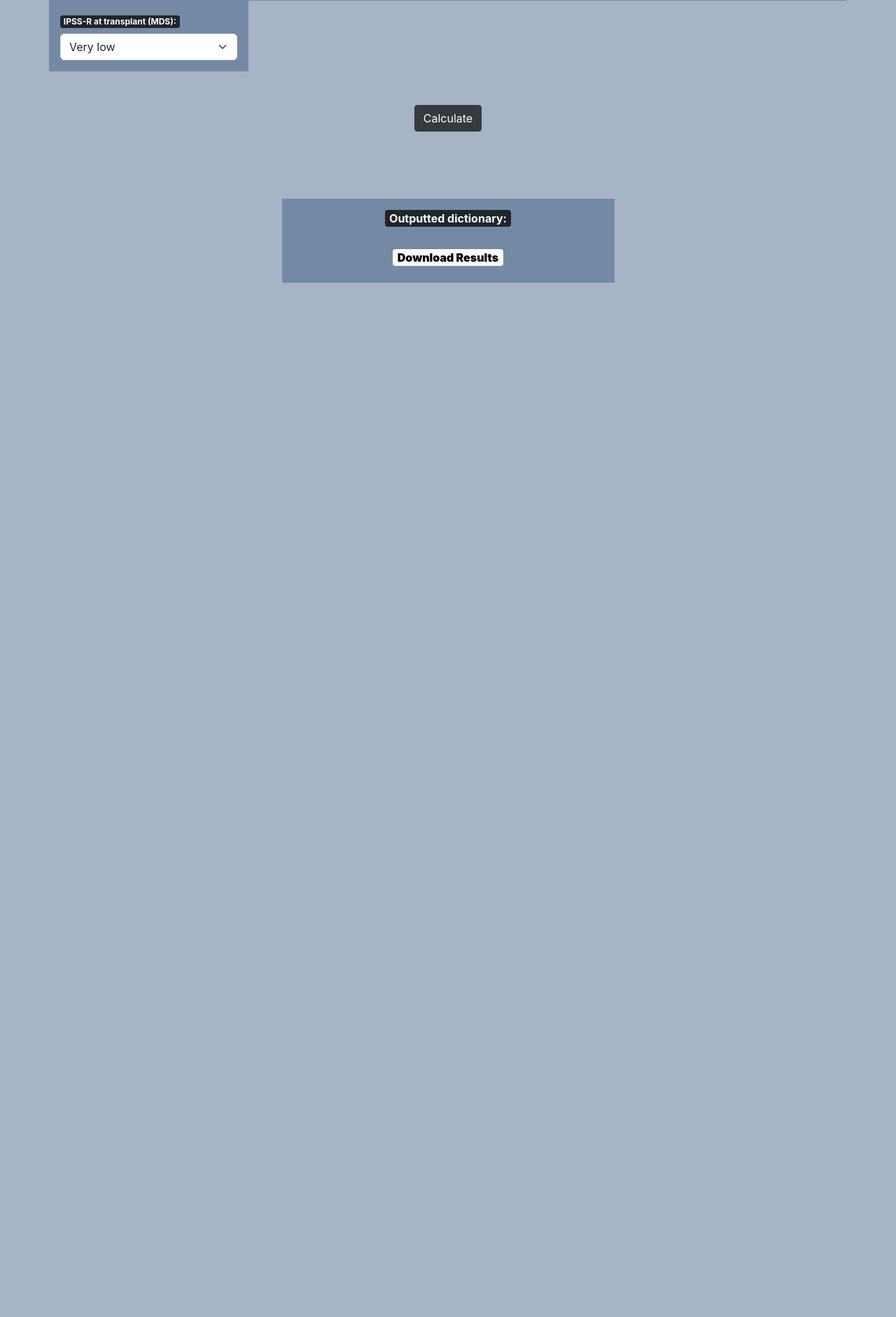
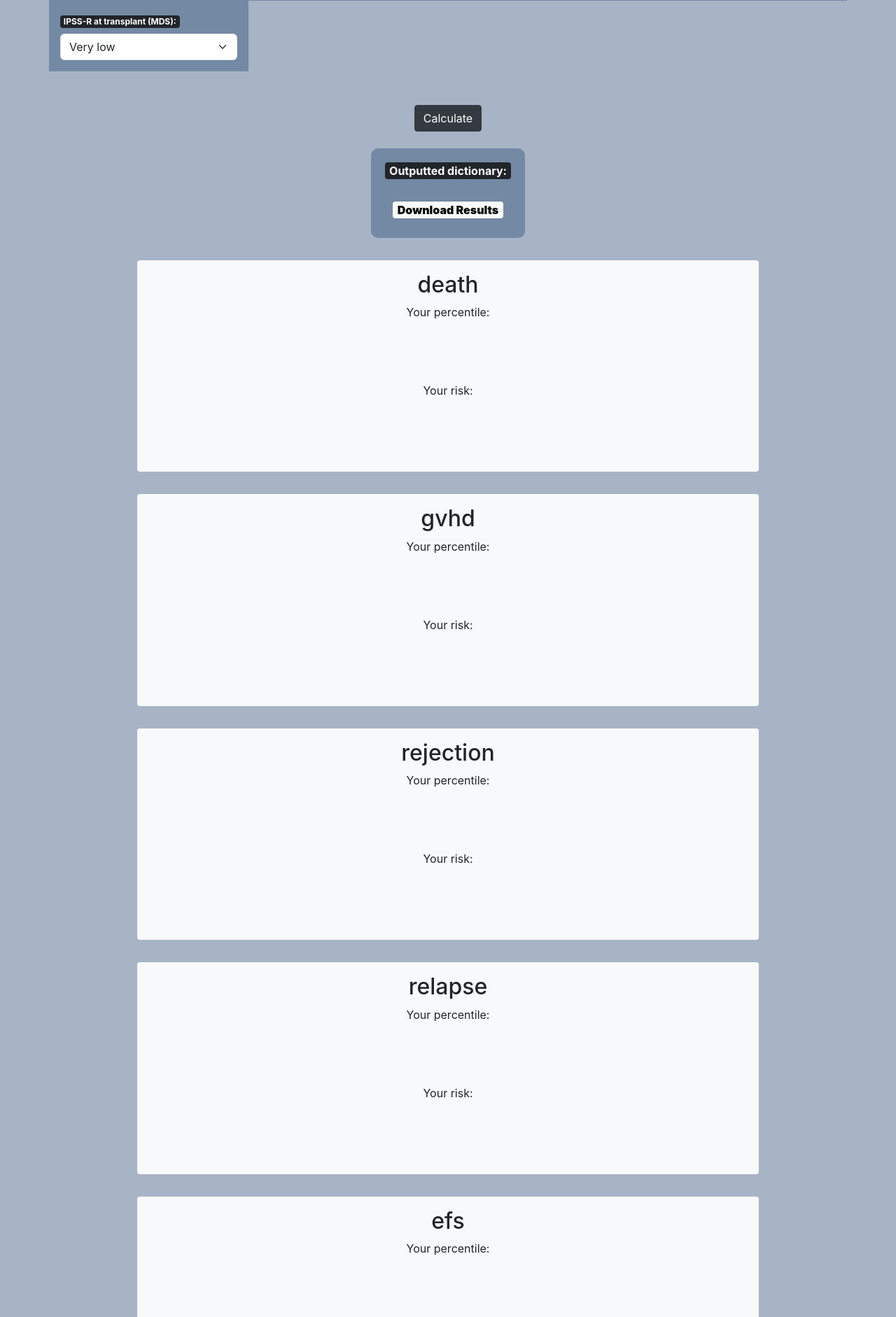
Before and after one commit to louzounlab/EFS, a Flask app: template app/templates/index.html in a window 1280 px wide. Shown: the part 1849-3731 px from the top of the page at 70% size. Before the commit the page ends 2253 px from the top, so only its background shows below. Run offline with Flask 3, Linux system fonts and the light colour scheme; the template is opened without the code that fills it: most values are stand-ins (such as "Sample title", 1, 10 or a date in 2020); some libraries are stand-ins or nearby versions.

Commit message:
added heatmap boxes under Download Results

```diff
--- a/app/templates/index.html
+++ b/app/templates/index.html
@@ -437,26 +437,110 @@
                 <button class="btn btn-dark bottom-submit" type="submit" tabindex="17">Calculate</button>
             </div>
             <br>
-            <br>
-            <br>
-            <br>
         </form>
         {% if result %}
-            <div class="row justify-content-center">
-                <div class="col-md-5 p-3 margin-sides" style="text-align: center; background-color: rgb(116, 137, 164);">
+            <div class="d-flex justify-content-center align-items-center flex-column" style="min-height: 100vh;">
+                <div class="text-center mb-3" style="background-color: rgb(116, 137, 164); padding: 20px; border-radius: 10px;">
                     <label for="output" class="form-label badge text-bg-dark" style="font-size: 16px;">
-                        Outputted dictionary:</label>
-                    <br>
-                    <br>
-                    <a href="{{ result }}" id="output" download="output" class="form-label badge text-bg-light"
-                       style="font-size: 16px;">
-                        <b>Download Results</b></a>
+                        Outputted dictionary:
+                    </label>
+                    <br><br>
+                    <a href="{{ result }}" id="output" download="output" class="form-label badge text-bg-light" style="font-size: 16px;">
+                        <b>Download Results</b>
+                    </a>
                 </div>
+                <div id="sections" class="w-100 d-flex flex-column align-items-center"></div>
             </div>
-            <br>
-            <br>
-            <br>
-            <br>
+            <script>
+                const resultPath = "{{ result }}";
+
+                // Function to fetch JSON data from the file
+                async function fetchJsonData(filePath) {
+                    const response = await fetch(filePath);
+                    const data = await response.json();
+                    return data;
+                }
+
+                const titles = [
+                    { key: 'dead1y', display: 'death' },
+                    { key: 'gvhd1y', display: 'gvhd' },
+                    { key: 'rej1y', display: 'rejection' },
+                    { key: 'rel1y', display: 'relapse' },
+                    { key: 'efs1y', display: 'efs' }
+                ];
+
+                function createSections() {
+                    const sectionsContainer = document.getElementById('sections');
+                    sectionsContainer.innerHTML = '';
+                    titles.forEach((titleObj, index) => {
+                        const section = document.createElement('div');
+                        section.classList.add('section', 'text-center', 'p-3', 'my-3', 'bg-light', 'rounded');
+                        section.style.width = '80%';
+                        section.innerHTML = `
+                            <h2>${titleObj.display}</h2>
+                            <div class="result">
+                                <p>Your percentile:</p>
+                                <canvas id="percentileCanvas${index}" width="300" height="50"></canvas>
+                                <p id="percentileText${index}"></p>
+                            </div>
+                            <div class="result">
+                                <p>Your risk:</p>
+                                <canvas id="riskCanvas${index}" width="300" height="50"></canvas>
+                                <p id="riskText${index}"></p>
+                            </div>
+                        `;
+                        sectionsContainer.appendChild(section);
+                    });
+                }
+
+                async function showSectionsAndCalculate() {
+                    createSections();
+                    const result = await fetchJsonData(resultPath);
+                    generateRiskAndPercentile(result);
+                }
+
+                function generateRiskAndPercentile(data) {
+                    titles.forEach((titleObj, index) => {
+                        const entry = data[titleObj.key];
+                        const risk = entry.bin_risk;
+                        const percentileRange = entry.percentile;
+
+                        drawBar(`percentileCanvas${index}`, parsePercentileRange(percentileRange) / 100, `percentileText${index}`, `You are in the ${percentileRange} percentile`);
+                        drawBar(`riskCanvas${index}`, risk, `riskText${index}`, `You have a risk of ${(risk * 100).toFixed(2)}% `);
+                    });
+                }
+
+                function parsePercentileRange(percentileRange) {
+                    const [min, max] = percentileRange.split('-').map(Number);
+                    return (min + max) / 2;
+                }
+
+                function drawBar(canvasId, value, textId, text) {
+                    const canvas = document.getElementById(canvasId);
+                    const ctx = canvas.getContext('2d');
+                    const gradient = ctx.createLinearGradient(0, 0, canvas.width, 0);
+
+                    gradient.addColorStop(0, 'green');
+                    gradient.addColorStop(0.5, 'yellow');
+                    gradient.addColorStop(1, 'red');
+
+                    ctx.clearRect(0, 0, canvas.width, canvas.height);
+                    ctx.fillStyle = gradient;
+                    ctx.fillRect(0, 0, canvas.width, canvas.height);
+
+                    // Draw the indicator line
+                    ctx.fillStyle = 'black';
+                    ctx.fillRect(value * canvas.width - 1, 0, 2, canvas.height);
+
+                    document.getElementById(textId).innerText = text;
+                }
+
+                // Call the function to show sections and calculate values after the page loads
+                document.addEventListener('DOMContentLoaded', showSectionsAndCalculate);
+            </script>
         {% endif %}
+
+
+
     </div>
 {% endblock %}
```
Also changed, not shown: app/static/output/empty.txt (deleted), app/static/temp_files/empty.txt (deleted).
